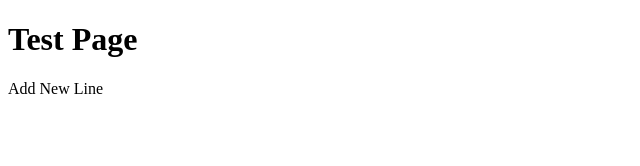
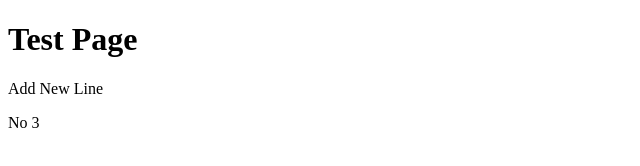
Before and after one commit to jaise-vipower/github-test, a plain HTML site: page test.html in a window 1280 px wide. Shown: the full height of the page, 0-640 px from the left. Drawn offline with Linux system fonts and the light colour scheme.

Commit message:
no 3 addeed

```diff
--- a/test.html
+++ b/test.html
@@ -9,5 +9,6 @@
 <body>
     <h1>Test Page</h1>
     <p>Add New Line</p>
+    <p>No 3</p>
 </body>
 </html>
```
